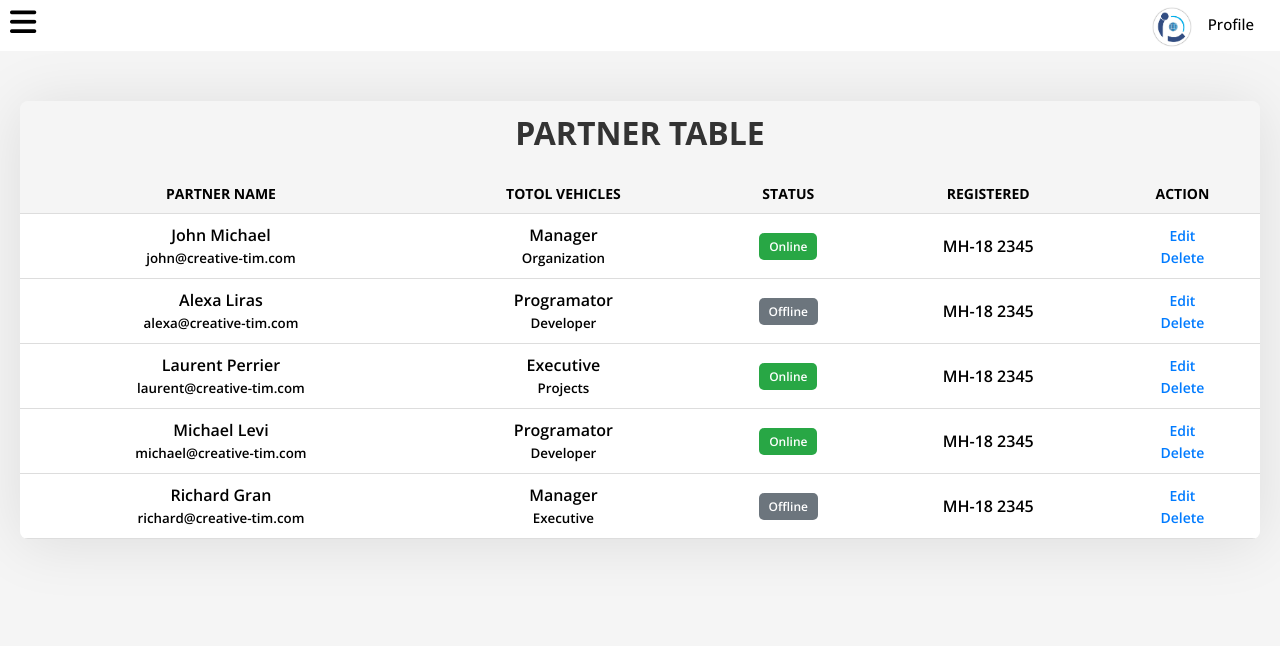
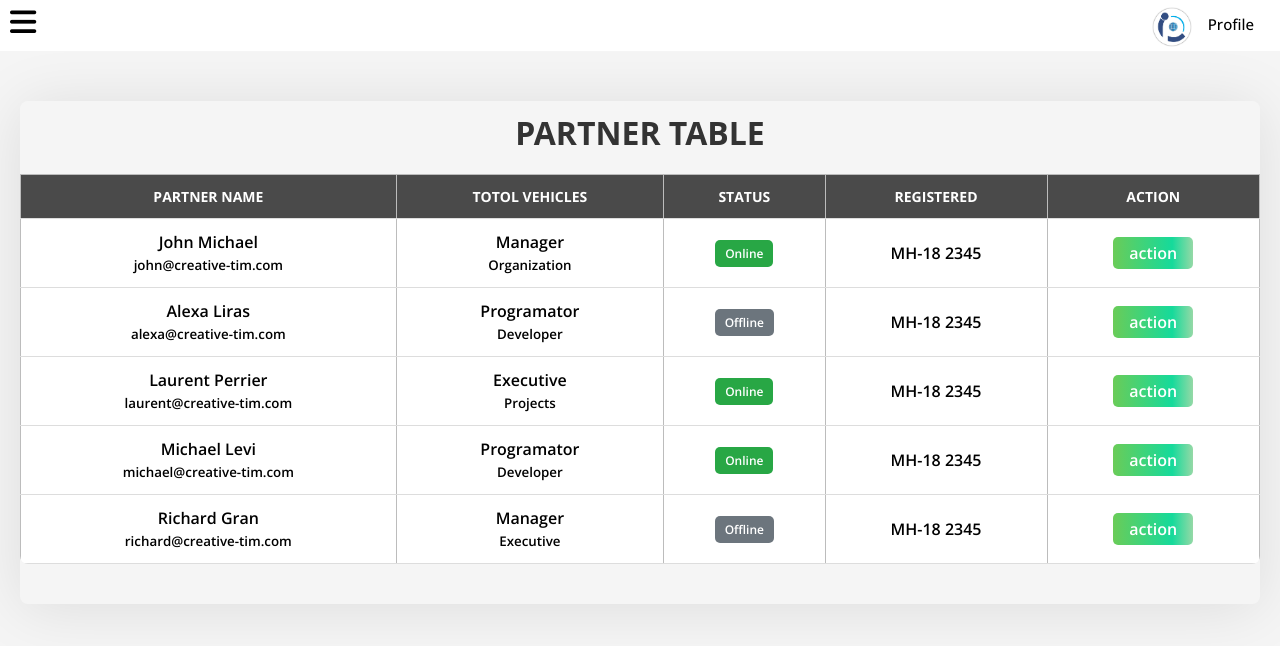
Before and after one commit to ShashikantShirsath/Pickup-and-Pay-Parcel-Admin-Panel, a React (Create React App) app: page /partner in a window 1280 px wide. Shown: the top 646 px of the page. Built offline with nearby package versions, Linux system fonts and the light colour scheme.

Commit message:
made changes

```diff
--- a/src/App.css
+++ b/src/App.css
@@ -32,7 +32,7 @@ body {
   text-decoration: none;
 }
 
-.btn_one i{
+.btn_one i {
   color: black;
   font-size: 30px;
   font-weight: 700;
@@ -74,7 +74,7 @@ body {
   font-weight: 500;
 }
 
-.sidebar_menu .btn_two i{
+.sidebar_menu .btn_two i {
   font-size: 20px;
   line-height: 60px;
   position: absolute;
@@ -100,7 +100,8 @@ body {
   border-radius: 10px;
 }
 
-.sidebar_menu .menu li i,a {
+.sidebar_menu .menu li i,
+a {
   text-decoration: none;
   font-size: 15px;
 }
@@ -125,8 +126,9 @@ body {
   display: none;
 }
 
-.menu .active, .MyDiv .side-btn a li:hover {
-  background: linear-gradient(90deg, rgba(2,0,36,1) 0%, rgba(172,172,187,1) 100%, rgba(0,212,255,1) 100%);
+.menu .active,
+.MyDiv .side-btn a li:hover {
+  background: linear-gradient(90deg, rgba(2, 0, 36, 1) 0%, rgba(172, 172, 187, 1) 100%, rgba(0, 212, 255, 1) 100%);
   color: white;
 }
 
@@ -139,7 +141,7 @@ body {
   transform: scale(1.1);
 }
 
-#check:checked ~ .sidebar_menu {
+#check:checked~.sidebar_menu {
   left: 0;
   margin: 5px 0 5px 7px;
   border: 2px solid rgba(23, 21, 21, 0.9);
@@ -167,6 +169,7 @@ body {
   margin-left: 10px;
   margin-right: 10px;
   padding-top: 10px;
+  padding-bottom: 40px;
   box-shadow: 0px 4px 62px rgba(0, 0, 0, 0.1) !important;
 }
 
@@ -175,15 +178,19 @@ table {
   border-collapse: collapse;
 }
 
-th, td {
-  padding: 10px;
-  text-align: left;
+th,
+td {
+  padding: 12px;
+  text-align: center;
+  border: 1px solid #bcbcbc;
   border-bottom: 1px solid #ddd;
   text-align: center;
+  font-size: 16px;
 }
 
 th {
-  background: #f5f5f5;
+  background: #4a4a4a;
+  color: white;
   font-size: 14px;
   font-weight: 700;
   text-transform: uppercase;
@@ -225,9 +232,11 @@ tr:hover {
 }
 
 @media screen and (max-width: 768px) {
-  th, td {
-      font-size: 12px;
-      padding: 10px;
+
+  th,
+  td {
+    font-size: 12px;
+    padding: 10px;
   }
 }
 
@@ -238,22 +247,21 @@ tr:hover {
 }
 
 .add-btn {
-  color: #fff;
-  background: linear-gradient(90deg, rgba(2,0,36,1) 0%, rgba(172,172,187,1) 100%, rgba(0,212,255,1) 100%);
-  padding: 10px 10px;
-  border-radius: 20px;
-  font-size: 1.2rem;
+  width: 100%;
+  margin-bottom: 5px;
+  padding: 10px 15px;
+  cursor: pointer;
   border: none;
-  opacity: 0.8;
-  text-align: center;
-  margin-bottom: 10px;
-  width: 100%;
+  background-color: #4a4a4a;
+  color: white;
+  border-radius: 5px;
+  transition: background 0.3s ease-in-out;
 }
 
 
 .add-btn:hover {
-  opacity: 1;
-  cursor: pointer;
+  background-color: #8e8e8e; /* Darker gray */
+    color: white;
 }
 
 /* add user form */
@@ -266,17 +274,22 @@ tr:hover {
   margin: 0 auto;
 }
 
-.user-form input[type=text], input[type=password], input[type=email], input[type=number] {
+.user-form input[type=text],
+input[type=password],
+input[type=email],
+input[type=number] {
   width: 100%;
   padding: 15px;
   margin: 5px 0 22px 0;
   display: inline-block;
   border: 1px solid #d2d6da;
-  border-radius: 20px;
-
+  border-radius: 10px;
 }
 
-.user-form input[type=text]:focus, input[type=password]:focus, input[type=email]:focus,input[type=number]:focus {
+.user-form input[type=text]:focus,
+input[type=password]:focus,
+input[type=email]:focus,
+input[type=number]:focus {
   /* background-color: #ddd; */
   outline: none;
 }
@@ -293,7 +306,8 @@ hr {
 
 /* dropdown */
 .dropbtn {
-  background: linear-gradient(90deg, rgba(2,0,20,0.4221455718037749) 0%, rgba(68,191,45,0.7953649450231481) 0%, rgba(21,218,155,1) 74%, rgba(98,198,123,0.6728578225160257) 100%);  color: white;
+  background: linear-gradient(90deg, rgba(2, 0, 20, 0.4221455718037749) 0%, rgba(68, 191, 45, 0.7953649450231481) 0%, rgba(21, 218, 155, 1) 74%, rgba(98, 198, 123, 0.6728578225160257) 100%);
+  color: white;
   padding: 5px;
   width: 5rem;
   font-size: 16px;
@@ -312,7 +326,7 @@ hr {
   position: absolute;
   background-color: #f9f9f9;
   min-width: 100%;
-  box-shadow: 0px 8px 16px 0px rgba(0,0,0,0.2);
+  box-shadow: 0px 8px 16px 0px rgba(0, 0, 0, 0.2);
   z-index: 1;
   border-radius: 0 0 20px 20px;
 }
--- a/src/App.jsx
+++ b/src/App.jsx
@@ -19,7 +19,7 @@ function App() {
       <Header />
       <div style={{ flex: 1, padding: '30px 10px' }}>
           <Routes>
-            <Route path='/dashboard' element={<Dashboard/>}></Route>
+            <Route path='/' element={<Dashboard/>}></Route>
             <Route path="/user" element={<User />} />
             <Route path='/vehicle' element={<Vehicle/>}></Route>
             <Route path='/partner' element={<Partner/>}></Route>
--- a/src/MyComponents/Header/Header.jsx
+++ b/src/MyComponents/Header/Header.jsx
@@ -81,12 +81,12 @@ function Header() {
                                 </li>
                             </Link>
 
-                            <Link onClick={() => handleButtonClick(5)}>
+                            {/* <Link onClick={() => handleButtonClick(5)}>
                                 <li className={`side-btn ${activeIndex === 5 ? "active" : ""}`}>
                                     <i className="fa-solid fa-user-large"></i>
                                     Profile
                                 </li>
-                            </Link>
+                            </Link> */}
 
                             <Link to="/payment" onClick={() => handleButtonClick(6)}>
                                 <li className={`side-btn ${activeIndex === 6 ? "active" : ""}`}>
--- a/src/MyComponents/ParcelManagement/parcelList.jsx
+++ b/src/MyComponents/ParcelManagement/parcelList.jsx
@@ -27,8 +27,9 @@ const ParcelList = () => {
   };
 
   return (
+    <div className="tables-manage">
     <div className="parcel-container">
-      <h2>Parcel Management</h2>
+      <h1>PARCEL MANAGEMENT</h1>
 
       <input
         type="text"
@@ -78,6 +79,7 @@ const ParcelList = () => {
         activeClassName={"active"}
       />
     </div>
+    </div>
   );
 };
 
--- a/src/MyComponents/Partner/Partner.jsx
+++ b/src/MyComponents/Partner/Partner.jsx
@@ -35,8 +35,14 @@ function PartnerTable() {
                                 MH-18 2345
                             </td>
                             <td>
-                                <a class="edit-link">Edit</a><br/>
-                                <a class="edit-link">Delete</a>
+                            <div class="dropdown">
+                                    <button class="dropbtn">action</button>
+                                    <div class="dropdown-content">
+                                        <a href="#">view</a>
+                                        <a href="#">edit</a>
+                                        <a href="#">delete</a>
+                                    </div>
+                                </div>
                             </td>
                         </tr>
                         <tr>
@@ -56,8 +62,14 @@ function PartnerTable() {
                                 MH-18 2345
                             </td>
                             <td>
-                                <a class="edit-link">Edit</a><br/>
-                                <a class="edit-link">Delete</a>
+                            <div class="dropdown">
+                                    <button class="dropbtn">action</button>
+                                    <div class="dropdown-content">
+                                        <a href="#">view</a>
+                                        <a href="#">edit</a>
+                                        <a href="#">delete</a>
+                                    </div>
+                                </div>
                             </td>
                         </tr>
                         <tr>
@@ -77,8 +89,14 @@ function PartnerTable() {
                                 MH-18 2345
                             </td>
                             <td>
-                                <a class="edit-link">Edit</a><br/>
-                                <a class="edit-link">Delete</a>
+                            <div class="dropdown">
+                                    <button class="dropbtn">action</button>
+                                    <div class="dropdown-content">
+                                        <a href="#">view</a>
+                                        <a href="#">edit</a>
+                                        <a href="#">delete</a>
+                                    </div>
+                                </div>
                             </td>
                         </tr>
                         <tr>
@@ -98,8 +116,14 @@ function PartnerTable() {
                                 MH-18 2345
                             </td>
                             <td>
-                                <a class="edit-link">Edit</a><br/>
-                                <a class="edit-link">Delete</a>
+                            <div class="dropdown">
+                                    <button class="dropbtn">action</button>
+                                    <div class="dropdown-content">
+                                        <a href="#">view</a>
+                                        <a href="#">edit</a>
+                                        <a href="#">delete</a>
+                                    </div>
+                                </div>
                             </td>
                         </tr>
                         <tr>
@@ -119,8 +143,14 @@ function PartnerTable() {
                                 MH-18 2345
                             </td>
                             <td>
-                                <a class="edit-link">Edit</a><br/>
-                                <a class="edit-link">Delete</a>
+                            <div class="dropdown">
+                                    <button class="dropbtn">action</button>
+                                    <div class="dropdown-content">
+                                        <a href="#">view</a>
+                                        <a href="#">edit</a>
+                                        <a href="#">delete</a>
+                                    </div>
+                                </div>
                             </td>
                         </tr>
                     </tbody>
--- a/src/MyComponents/Payment/RefundMgmt.css
+++ b/src/MyComponents/Payment/RefundMgmt.css
@@ -63,7 +63,7 @@
   }
 
   .refund-table th {
-    background-color: #f5f5f5;
+    background-color: #4a4a4a;
     font-weight: 700;
   }
 
--- a/src/MyComponents/Payment/RefundMgmt.jsx
+++ b/src/MyComponents/Payment/RefundMgmt.jsx
@@ -42,6 +42,7 @@ const RefundDashboard = () => {
       : refundRequests.filter((request) => request.paymentMethod === filter);
 
   return (
+    <div className="tables-manage">
     <div className="dashboard-container">
       <h1>REFUND MANAGEMENT</h1>
       <div className="filter-container">
@@ -99,6 +100,7 @@ const RefundDashboard = () => {
       </table>
       </div>
     </div>
+    </div>
   );
 };
 
--- a/src/MyComponents/User-Table/User.jsx
+++ b/src/MyComponents/User-Table/User.jsx
@@ -7,7 +7,7 @@ function UserTable() {
         <>
             <div class="add-user">
                 <Link to={"/user/addUser"}>
-                    <button class="add-btn" style={{ width: "130px" }}>Add User</button>
+                    <button class="add-btn" style={{ width: "130px"}}>Add User</button>
                 </Link>
             </div>
             <div className="tables-manage">
--- a/src/MyComponents/Vehicle/Vehicle.jsx
+++ b/src/MyComponents/Vehicle/Vehicle.jsx
@@ -35,8 +35,14 @@ function VehicleTable() {
                                 MH-18 2345
                             </td>
                             <td>
-                                <a class="edit-link">Edit</a><br/>
-                                <a class="edit-link">Delete</a>
+                            <div class="dropdown">
+                                    <button class="dropbtn">action</button>
+                                    <div class="dropdown-content">
+                                        <a href="#">view</a>
+                                        <a href="#">edit</a>
+                                        <a href="#">delete</a>
+                                    </div>
+                                </div>
                             </td>
                         </tr>
                         <tr>
@@ -56,8 +62,14 @@ function VehicleTable() {
                                 MH-18 2345
                             </td>
                             <td>
-                                <a class="edit-link">Edit</a><br/>
-                                <a class="edit-link">Delete</a>
+                            <div class="dropdown">
+                                    <button class="dropbtn">action</button>
+                                    <div class="dropdown-content">
+                                        <a href="#">view</a>
+                                        <a href="#">edit</a>
+                                        <a href="#">delete</a>
+                                    </div>
+                                </div>
                             </td>
                         </tr>
                         <tr>
@@ -77,8 +89,14 @@ function VehicleTable() {
                                 MH-18 2345
                             </td>
                             <td>
-                                <a class="edit-link">Edit</a><br/>
-                                <a class="edit-link">Delete</a>
+                            <div class="dropdown">
+                                    <button class="dropbtn">action</button>
+                                    <div class="dropdown-content">
+                                        <a href="#">view</a>
+                                        <a href="#">edit</a>
+                                        <a href="#">delete</a>
+                                    </div>
+                                </div>
                             </td>
                         </tr>
                         <tr>
@@ -98,8 +116,14 @@ function VehicleTable() {
                                 MH-18 2345
                             </td>
                             <td>
-                                <a class="edit-link">Edit</a><br/>
-                                <a class="edit-link">Delete</a>
+                            <div class="dropdown">
+                                    <button class="dropbtn">action</button>
+                                    <div class="dropdown-content">
+                                        <a href="#">view</a>
+                                        <a href="#">edit</a>
+                                        <a href="#">delete</a>
+                                    </div>
+                                </div>
                             </td>
                         </tr>
                         <tr>
@@ -119,8 +143,14 @@ function VehicleTable() {
                                 MH-18 2345
                             </td>
                             <td>
-                                <a class="edit-link">Edit</a><br/>
-                                <a class="edit-link">Delete</a>
+                            <div class="dropdown">
+                                    <button class="dropbtn">action</button>
+                                    <div class="dropdown-content">
+                                        <a href="#">view</a>
+                                        <a href="#">edit</a>
+                                        <a href="#">delete</a>
+                                    </div>
+                                </div>
                             </td>
                         </tr>
                     </tbody>
```
Also changed, not shown: src/MyComponents/ParcelManagement/Parcel.css (+7 -7 lines).
